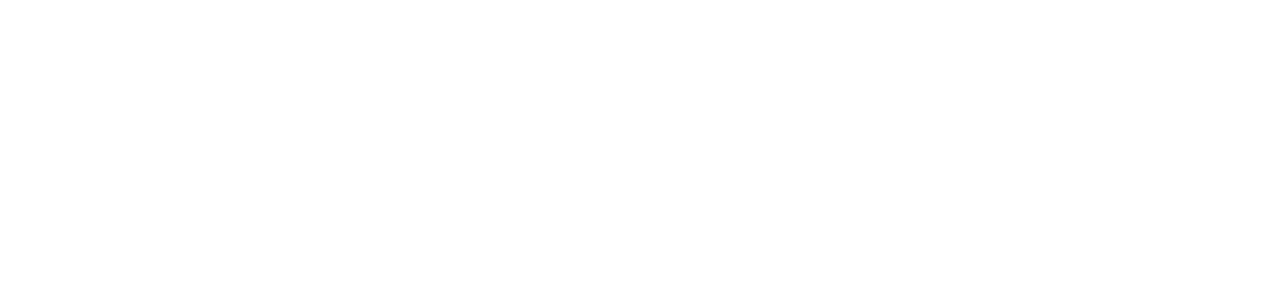
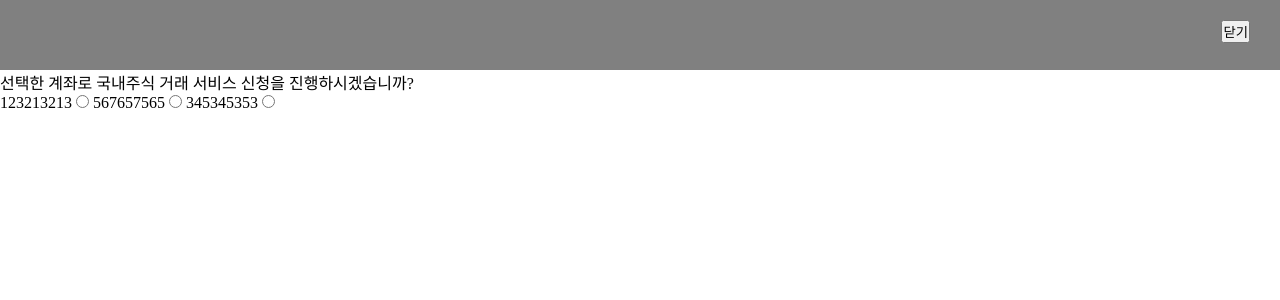
Before and after one commit to krim45/mts-practice, a Vue app: page /terms/account-selection in a window 1280 px wide. Shown: the top 300 px of the page. Built offline with nearby package versions, Linux system fonts and the light colour scheme.

Commit message:
:sparkles:feat: AccountSelection

```diff
--- a/src/layouts/TheContainer.vue
+++ b/src/layouts/TheContainer.vue
@@ -23,6 +23,6 @@
 
 <style scoped>
 main {
-  margin-top: 69px;
+  margin-top: 70px;
 }
 </style>
--- a/src/layouts/TheHeader.vue
+++ b/src/layouts/TheHeader.vue
@@ -1,10 +1,10 @@
 <template>
   <header>
-    <button class="go-back-btn" v-show="option.icon" @click="$router.go(-1)">
+    <button class="go-back-btn" v-if="option.icon" @click="$router.go(-1)">
       <img src="@/assets/icon-back.svg" alt="go-back-icon" />
     </button>
     <h2 class="title">{{ option.title }}</h2>
-    <button class="close-btn" v-show="option.content" @click="$router.go(-1)">
+    <button class="close-btn" v-if="option.content" @click="$router.go(-1)">
       {{ option.content }}
     </button>
   </header>
@@ -25,6 +25,7 @@
 header {
   display: flex;
   width: 100%;
+  height: 70px;
   justify-content: center;
   position: fixed;
   top: 0;
--- a/src/views/Home.vue
+++ b/src/views/Home.vue
@@ -72,9 +72,7 @@
         type: "01",
         content: "카카오뱅크 계좌가 필요한 메뉴입니다.",
         textOfYes: "계좌 만들기",
-        click: () => {
-          this.$router.push("/terms");
-        },
+        click: () => this.$router.push("/terms"),
       },
     };
   },
--- a/src/views/terms/AccountSelection.vue
+++ b/src/views/terms/AccountSelection.vue
@@ -1,9 +1,59 @@
 <template>
-  <div></div>
+  <TheContainer :option="headerOption">
+    <div>
+      <p>선택한 계좌로 국내주식 거래 서비스 신청을 진행하시겠습니까?</p>
+    </div>
+    <form @change="selectAccount">
+      <label v-for="(account, idx) in accounts" :key="idx">
+        {{ account.number }}
+        <input :id="account.id" type="radio" name="account" />
+      </label>
+    </form>
+    <FixedButton v-if="account" @click.native="applyService"
+      >서비스 신청하기</FixedButton
+    >
+  </TheContainer>
 </template>
 
 <script>
-export default {};
+import FixedButton from "../../components/FixedButton.vue";
+import TheContainer from "../../layouts/TheContainer.vue";
+export default {
+  components: { TheContainer, FixedButton },
+  data() {
+    return {
+      account: null,
+      headerOption: {
+        content: "닫기",
+      },
+      accounts: [
+        {
+          id: "1",
+          number: 123213213,
+        },
+        {
+          id: "2",
+          number: 567657565,
+        },
+        {
+          id: "3",
+          number: 345345353,
+        },
+      ],
+    };
+  },
+  methods: {
+    selectAccount(e) {
+      this.account = this.accounts.find((item) => e.target.id === item.id);
+    },
+    applyService() {
+      // 등록 아이디가 복수인 경우
+
+      // 아닌 경우
+      this.$router.push("service-terms");
+    },
+  },
+};
 </script>
 
 <style>
--- a/src/views/terms/Discription.vue
+++ b/src/views/terms/Discription.vue
@@ -2,9 +2,9 @@
   <TheContainer :option="headerOption">
     <div>
       <ul>
-        <li></li>
-        <li></li>
-        <li></li>
+        <li>개인정보 동의서1</li>
+        <li>개인정보 동의서2</li>
+        <li>개인정보 동의서3</li>
       </ul>
     </div>
     <FixedButton @click.native="$router.replace(path)">확인</FixedButton>
```
